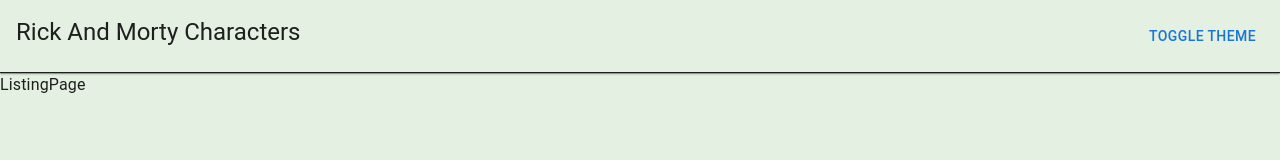
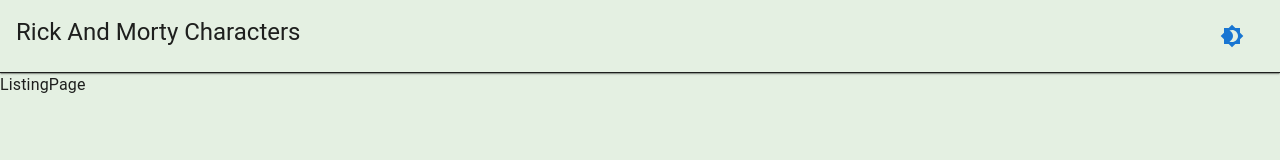
Before and after one commit to berkezircan/rick_and_morty_app, a React (Create React App) app: page / in a window 1280 px wide. Shown: the top 160 px of the page. Built offline with nearby package versions, Linux system fonts and the light colour scheme.

Commit message:
Add brightness icon

```diff
--- a/package.json
+++ b/package.json
@@ -5,6 +5,7 @@
   "dependencies": {
     "@emotion/react": "^11.11.1",
     "@emotion/styled": "^11.11.0",
+    "@mui/icons-material": "^5.14.15",
     "@mui/material": "^5.14.15",
     "@testing-library/jest-dom": "^5.17.0",
     "@testing-library/react": "^13.4.0",
--- a/src/components/Navbar/index.jsx
+++ b/src/components/Navbar/index.jsx
@@ -1,4 +1,6 @@
 import { Box, Typography, Button } from "@mui/material";
+
+import { Brightness4, Brightness7 } from "@mui/icons-material";
 
 export const Navbar = ({ setLight }) => {
   return (
@@ -22,7 +24,9 @@
         Rick And Morty Characters
       </Typography>
 
-      <Button onClick={() => setLight((prev) => !prev)}>Toggle Theme</Button>
+      <Button onClick={() => setLight((prev) => !prev)}>
+        {setLight ? <Brightness4 /> : <Brightness7 />}
+      </Button>
     </Box>
   );
 };
```
Also changed, not shown: 1 other file (tests, documents, lock files or other folders).
